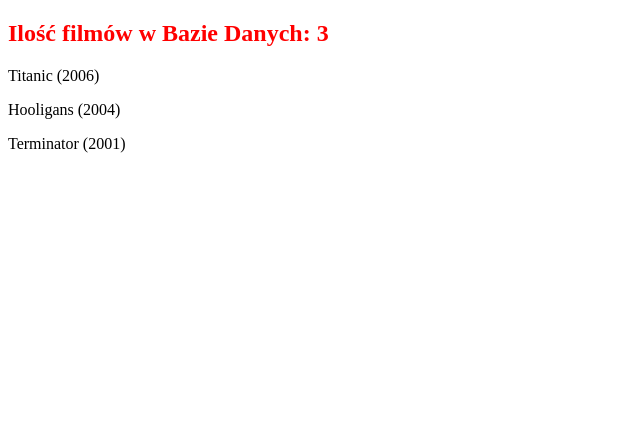
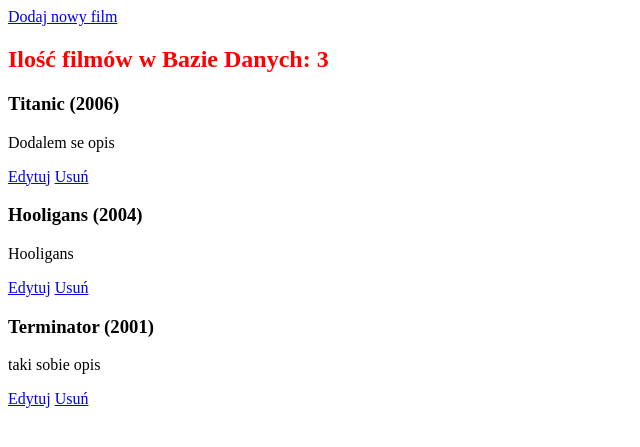
Before and after one commit to Zdobdol/filmy, a Django app: page /filmy/all/ in a window 1280 px wide. Shown: the top 447 px of the page, without its empty margins (0-640 px from the left). Run offline with Django 3.2, Linux system fonts and the light colour scheme; data comes from the database, SQL or seed files in the repository; both versions use the stored data as it was after the commit.

Commit message:
CRUD - CREATE READ UPDATE DELETE

```diff
--- a/filmyweb/urls.py
+++ b/filmyweb/urls.py
@@ -1,6 +1,10 @@
 from django.urls import path
-from filmyweb.views import all_films
+from filmyweb.views import all_films, new_films, edit_film, delete_film
 
 urlpatterns = [
-    path('all/', all_films),
+    path('all/', all_films, name='all_films'),
+    path('new', new_films, name='new_film'),
+    path('edit/<int:id>/', edit_film, name="edit_film"),
+    path('delete/<int:id>/', delete_film, name='delete_film'),
+
 ]
--- a/filmyweb/views.py
+++ b/filmyweb/views.py
@@ -1,8 +1,37 @@
-from django.shortcuts import render
+from django.shortcuts import render, get_object_or_404, redirect
 from django.http import HttpResponse
 from .models import Film
+from .forms import FilmForm
 
 
 def all_films(request):
     all = Film.objects.all()
     return render(request,'filmy.html',{ 'films': all })
+
+def new_films(request):
+    form = FilmForm(request.POST or None, request.FILES or None)
+
+    if form.is_valid():
+        form.save()
+        return redirect(all_films)
+
+    return render(request, 'film_form.html', {'form': form})
+
+def edit_film(request, id):
+    film = get_object_or_404(Film, pk=id)
+    form = FilmForm(request.POST or None, request.FILES or None, instance=film)
+
+    if form.is_valid():
+        form.save()
+        return redirect(all_films)
+
+    return render(request, 'film_form.html', {'form': form})
+
+def delete_film(request, id):
+    film = get_object_or_404(Film, pk=id)
+
+    if request.method == 'POST':
+        film.delete()
+        return redirect(all_films)
+
+    return render(request, 'confirm.html', {'film': film})
--- a/templates/filmy.html
+++ b/templates/filmy.html
@@ -10,14 +10,17 @@
     <link rel="stylesheet" href="{% static 'css.css' %}">
 </head>
 <body>
-
+    <a href="{% url 'new_film' %}">Dodaj nowy film</a>
     {% if films|length == 0 %}
         <h2>BRAK FILMÓW</h2>
     {% else %}
         <h2>Ilość filmów w Bazie Danych: {{ films|length }}</h2>
 
         {% for film in films %}
-            <p>{{ film }} </p>
+            <h3>{{ film }} </h3>
+            <p>{{ film.description }}</p>
+            <a href="{% url 'edit_film' film.id %}">Edytuj</a>
+            <a href="{% url 'delete_film' film.id %}">Usuń</a>
         {% endfor %}
     {% endif %}
 
```
Also changed, not shown: filmyweb/forms.py (added, +7 -0 lines), templates/confirm.html (added, +21 -0 lines), templates/film_form.html (added, +20 -0 lines), db.sqlite3.
